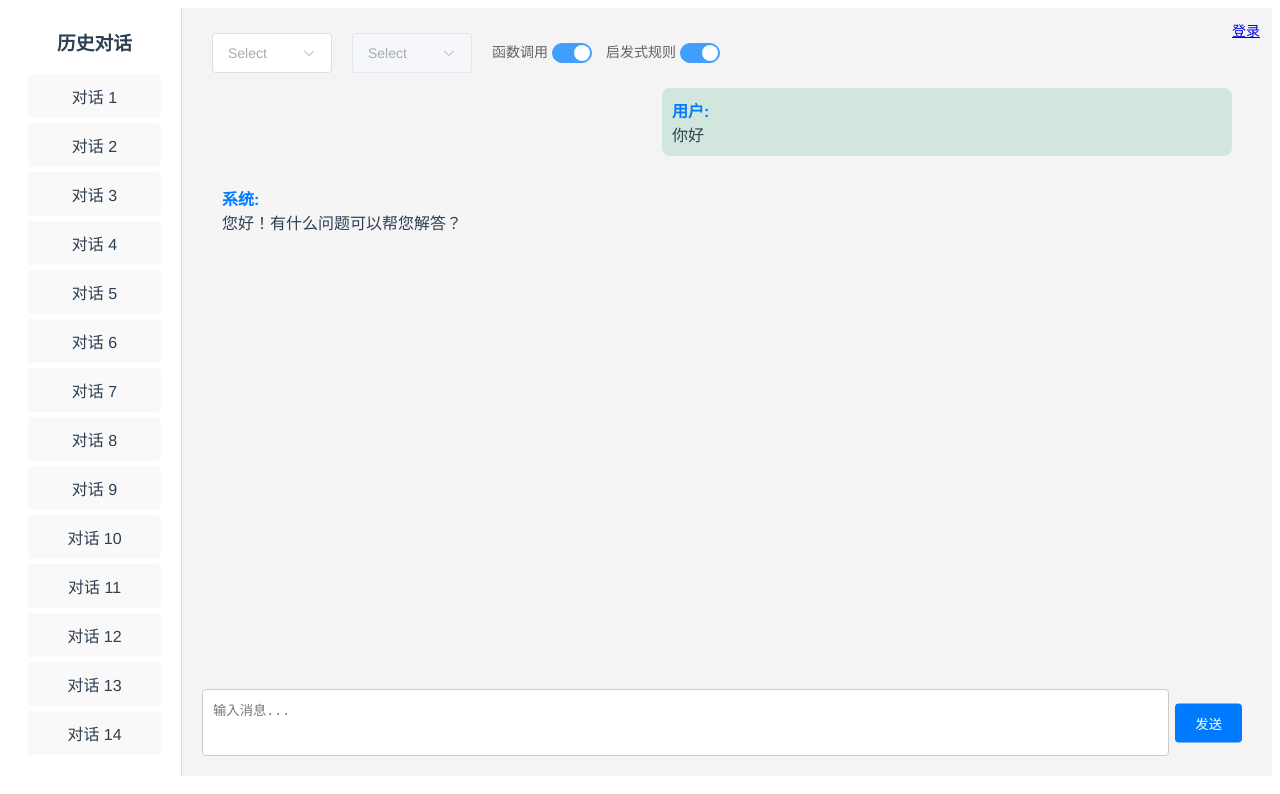
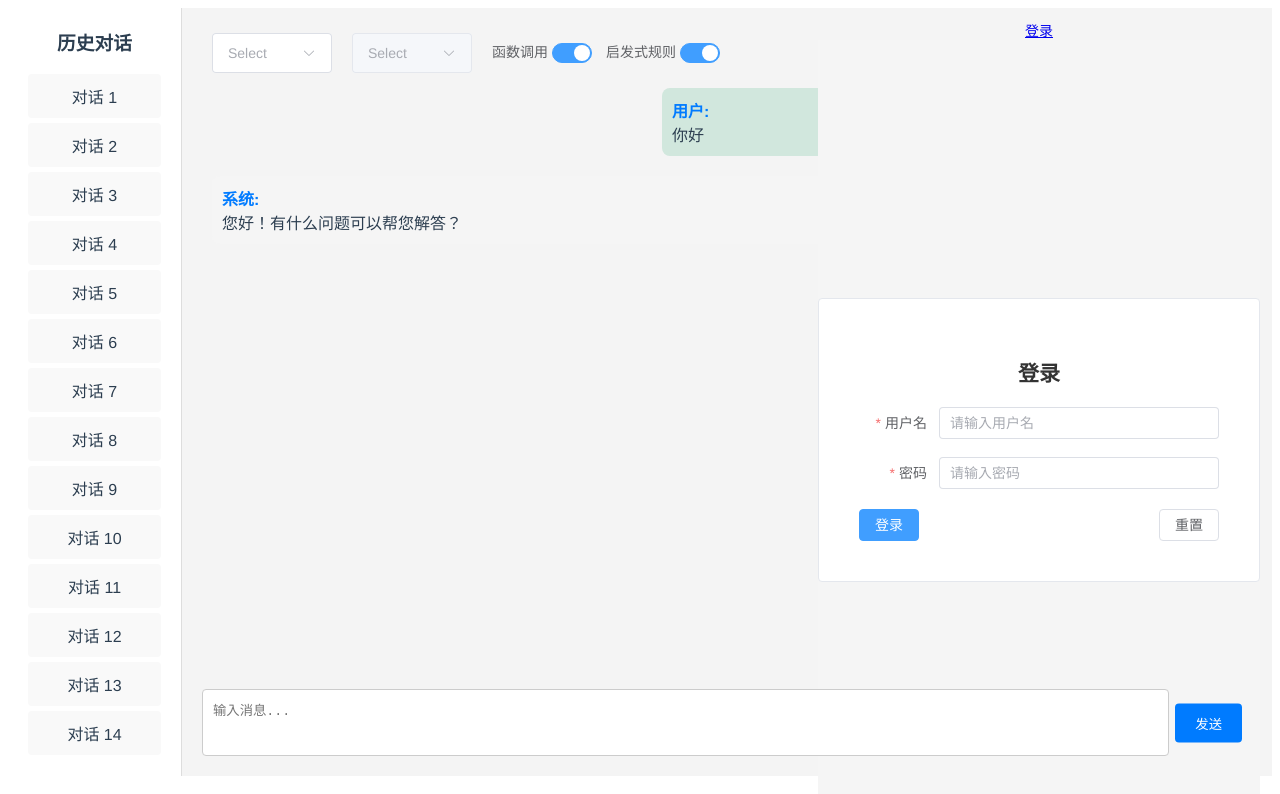
Before and after one commit to JavBea/SearchEdgeClient, a Vue app: page /login in a window 1280 px wide. Shown: the top 794 px of the page. Built offline with nearby package versions, Linux system fonts and the light colour scheme.

Commit message:
change! everything is gonna be changed

```diff
--- a/src/components/ChatPage.vue
+++ b/src/components/ChatPage.vue
@@ -19,7 +19,8 @@
 
       <!-- 右上角登录链接 -->
       <div class="login-link">
-        <a href="/login">登录</a>
+        <router-link to="/login">登录</router-link>
+        <router-view></router-view>
       </div>
 
       <!-- 四个选择设定小组件 -->
--- /dev/null
+++ b/src/components/LoginPage.vue
@@ -0,0 +1,97 @@
+<template>
+    <div class="login-container">
+      <el-card class="login-card" shadow="hover">
+        <h2 class="login-title">登录</h2>
+        <el-form :model="loginForm" :rules="rules" ref="loginFormRef" label-width="80px">
+          <!-- 用户名 -->
+          <el-form-item label="用户名" prop="username">
+            <el-input v-model="loginForm.username" placeholder="请输入用户名" />
+          </el-form-item>
+          <!-- 密码 -->
+          <el-form-item label="密码" prop="password">
+            <el-input v-model="loginForm.password" placeholder="请输入密码" show-password />
+          </el-form-item>
+          <!-- 按钮 -->
+          <div class="button-group">
+            <el-button type="primary" @click="handleLogin">登录</el-button>
+            <el-button @click="handleReset">重置</el-button>
+          </div>
+        </el-form>
+      </el-card>
+    </div>
+  </template>
+
+  <script>
+  import { reactive, ref } from "vue";
+
+  export default {
+    name: "LoginPage",
+    setup() {
+      // 登录表单数据
+      const loginForm = reactive({
+        username: "",
+        password: "",
+      });
+
+      // 表单校验规则
+      const rules = {
+        username: [{ required: true, message: "请输入用户名", trigger: "blur" }],
+        password: [{ required: true, message: "请输入密码", trigger: "blur" }],
+      };
+
+      const loginFormRef = ref(null);
+
+      // 登录方法
+      const handleLogin = () => {
+        loginFormRef.value.validate((valid) => {
+          if (valid) {
+            alert("登录成功！");
+          } else {
+            console.log("登录表单验证失败");
+          }
+        });
+      };
+
+      // 重置方法
+      const handleReset = () => {
+        loginForm.username = "";
+        loginForm.password = "";
+      };
+
+      return {
+        loginForm,
+        rules,
+        loginFormRef,
+        handleLogin,
+        handleReset,
+      };
+    },
+  };
+  </script>
+
+  <style scoped>
+  .login-container {
+    display: flex;
+    justify-content: center;
+    align-items: center;
+    height: 100vh;
+    background-color: #f5f5f5;
+  }
+
+  .login-card {
+    width: 400px;
+    padding: 20px;
+  }
+
+  .login-title {
+    text-align: center;
+    margin-bottom: 20px;
+    color: #333;
+  }
+
+  .button-group {
+    display: flex;
+    justify-content: space-between;
+    margin-top: 20px;
+  }
+  </style>
--- a/src/router/index.js
+++ b/src/router/index.js
@@ -3,6 +3,7 @@ import { createRouter, createWebHistory } from 'vue-router'  // Vue 3 用 create
 import Home from '../components/Home.vue'
 import About from '../components/About.vue'
 import ChatPage from '../components/ChatPage.vue'
+import LoginPage from '../components/LoginPage.vue'
 
 const routes = [
   {
@@ -19,6 +20,11 @@ const routes = [
     path: '/chat',  // Chat 页面路径
     name: 'ChatPage',
     component: ChatPage
+  },
+  {
+    path: '/login',  // login 页面路径
+    name: 'LoginPage',
+    component: LoginPage
   }
 ]
 
```
